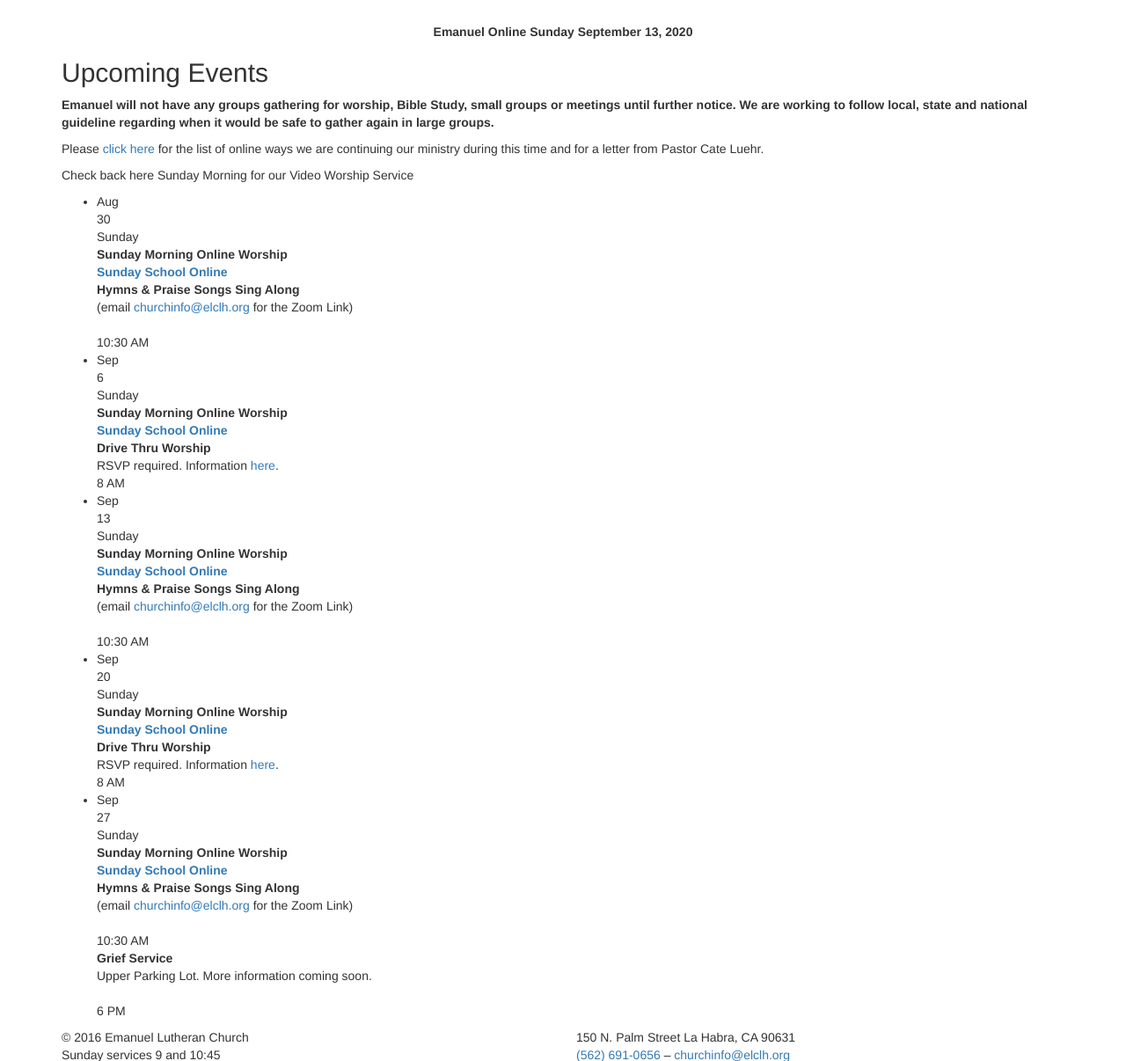
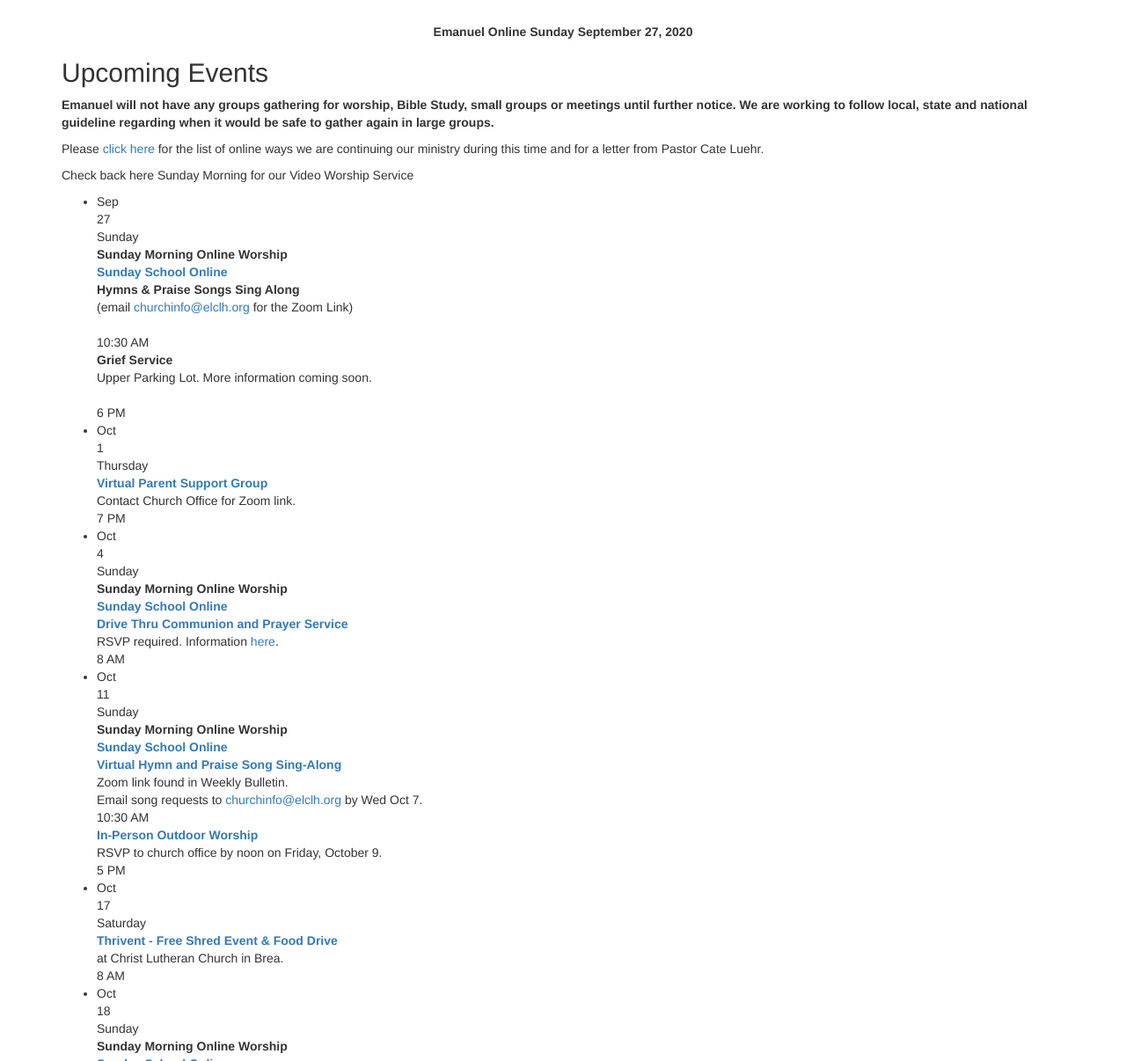
Before and after one commit to groberts314/EmanuelWeb, a PHP site: page / in a window 1280 px wide. Shown: the part 2129-3335 px from the top of the page at 88% size. Run offline with PHP 8.4, Linux system fonts and the light colour scheme; some libraries are stand-ins or nearby versions.

Commit message:
Updates for September 27, 2020 and month of October 2020
* Homepage video
* Sunday School Online
* October 2020 Newsletter
* October 2020 Calendar
* Upcoming Events

```diff
--- a/app-data/upcoming-events.php
+++ b/app-data/upcoming-events.php
@@ -1,165 +1,6 @@
 <?php
   return array(
     0 => array(
-      'date' => '2020-08-16',
-      'content' => <<<HTML
-<div class="event-detail">
-  <div class="event-description">
-    <strong>Sunday Morning Online Worship</strong>
-  </div>
-</div>
-<div class="event-detail">
-  <div class="event-description">
-    <a href="/sunday-school-online"><strong>Sunday School Online</strong></a>
-  </div>
-</div>
-<div class="event-detail">
-  <div class="event-description">
-    <strong>Hymns &amp; Praise Songs Sing Along</strong>
-    <br />
-    (email <a href="mailto:churchinfo@elclh.org">churchinfo@elclh.org</a> for the Zoom Link)
-  </div>
-</div>
-<div class="event-detail">
-  <div class="event-description">&nbsp;</div>
-  <div class="event-time">
-    10:30 AM
-  </div>
-</div>
-HTML
-    ),
-    1 => array(
-      'date' => '2020-08-23',
-      'content' => <<<HTML
-<div class="event-detail">
-  <div class="event-description">
-    <strong>Sunday Morning Online Worship</strong>
-  </div>
-</div>
-<div class="event-detail">
-  <div class="event-description">
-    <a href="/sunday-school-online"><strong>Sunday School Online</strong></a>
-  </div>
-</div>
-<div class="event-detail">
-  <div class="event-description">
-    <strong>Drive Thru Worship</strong>
-    <br />
-    RSVP required. Information <a href="https://www.youtube.com/watch?v=jHWKjSmaFls" target="_blank">here</a>.
-  </div>
-  <div class="event-time">
-    8 AM
-  </div>
-</div>
-HTML
-    ),
-    2 => array(
-      'date' => '2020-08-30',
-      'content' => <<<HTML
-<div class="event-detail">
-  <div class="event-description">
-    <strong>Sunday Morning Online Worship</strong>
-  </div>
-</div>
-<div class="event-detail">
-  <div class="event-description">
-    <a href="/sunday-school-online"><strong>Sunday School Online</strong></a>
-  </div>
-</div>
-<div class="event-detail">
-  <div class="event-description">
-    <strong>Hymns &amp; Praise Songs Sing Along</strong>
-    <br />
-    (email <a href="mailto:churchinfo@elclh.org">churchinfo@elclh.org</a> for the Zoom Link)
-  </div>
-</div>
-<div class="event-detail">
-  <div class="event-description">&nbsp;</div>
-  <div class="event-time">
-    10:30 AM
-  </div>
-</div>
-HTML
-    ),
-    3 => array(
-      'date' => '2020-09-06',
-      'content' => <<<HTML
-<div class="event-detail">
-  <div class="event-description">
-    <strong>Sunday Morning Online Worship</strong>
-  </div>
-</div>
-<div class="event-detail">
-  <div class="event-description">
-    <a href="/sunday-school-online"><strong>Sunday School Online</strong></a>
-  </div>
-</div>
-<div class="event-detail">
-  <div class="event-description">
-    <strong>Drive Thru Worship</strong>
-    <br />
-    RSVP required. Information <a href="https://www.youtube.com/watch?v=jHWKjSmaFls" target="_blank">here</a>.
-  </div>
-  <div class="event-time">
-    8 AM
-  </div>
-</div>
-HTML
-    ),
-    4 => array(
-      'date' => '2020-09-13',
-      'content' => <<<HTML
-<div class="event-detail">
-  <div class="event-description">
-    <strong>Sunday Morning Online Worship</strong>
-  </div>
-</div>
-<div class="event-detail">
-  <div class="event-description">
-    <a href="/sunday-school-online"><strong>Sunday School Online</strong></a>
-  </div>
-</div>
-<div class="event-detail">
-  <div class="event-description">
-    <strong>Hymns &amp; Praise Songs Sing Along</strong>
-    <br />
-    (email <a href="mailto:churchinfo@elclh.org">churchinfo@elclh.org</a> for the Zoom Link)
-  </div>
-</div>
-<div class="event-detail">
-  <div class="event-description">&nbsp;</div>
-  <div class="event-time">
-    10:30 AM
-  </div>
-</div>
-HTML
-    ),
-    5 => array(
-      'date' => '2020-09-20',
-      'content' => <<<HTML
-<div class="event-detail">
-  <div class="event-description">
-    <strong>Sunday Morning Online Worship</strong>
-  </div>
-</div>
-<div class="event-detail">
-  <div class="event-description">
-    <a href="/sunday-school-online"><strong>Sunday School Online</strong></a>
-  </div>
-</div>
-<div class="event-detail">
-  <div class="event-description">
-    <strong>Drive Thru Worship</strong>
-    <br />
-    RSVP required. Information <a href="https://www.youtube.com/watch?v=jHWKjSmaFls" target="_blank">here</a>.
-  </div>
-  <div class="event-time">
-    8 AM
-  </div>
-</div>
-HTML
-    ),
-    6 => array(
       'date' => '2020-09-27',
       'content' => <<<HTML
 <div class="event-detail">
@@ -198,6 +39,176 @@ HTML
     6 PM
   </div>
 HTML
+    ),
+    1 => array(
+      'date' => '2020-10-01',
+      'content' => <<<HTML
+<div class="event-detail">
+  <div class="event-description">
+    <a href="/event-fliers/2020-10-01-parent-support-group.jpg" target="_blank"><strong>Virtual Parent Support Group</strong></a>
+    <br />
+    Contact Church Office for Zoom link.
+  </div>
+  <div class="event-time">
+    7 PM
+  </div>
+</div>
+HTML
+    ),
+    2 => array(
+      'date' => '2020-10-04',
+      'content' => <<<HTML
+<div class="event-detail">
+  <div class="event-description">
+    <strong>Sunday Morning Online Worship</strong>
+  </div>
+</div>
+<div class="event-detail">
+  <div class="event-description">
+    <a href="/sunday-school-online"><strong>Sunday School Online</strong></a>
+  </div>
+</div>
+<div class="event-detail">
+  <div class="event-description">
+    <a href="/event-fliers/2020-10-drive-thru-communion.jpg" target="_blank"><strong>Drive Thru Communion and Prayer Service</strong></a>
+    <br />
+    RSVP required. Information <a href="https://www.youtube.com/watch?v=jHWKjSmaFls" target="_blank">here</a>.
+  </div>
+  <div class="event-time">
+    8 AM
+  </div>
+</div>
+HTML
+    ),
+    3 => array(
+      'date' => '2020-10-11',
+      'content' => <<<HTML
+<div class="event-detail">
+  <div class="event-description">
+    <strong>Sunday Morning Online Worship</strong>
+  </div>
+</div>
+<div class="event-detail">
+  <div class="event-description">
+    <a href="/sunday-school-online"><strong>Sunday School Online</strong></a>
+  </div>
+</div>
+<div class="event-detail">
+  <div class="event-description">
+    <a href="/event-fliers/2020-10-sing-along.jpg" target="_blank"><strong>Virtual Hymn and Praise Song Sing-Along</strong></a>
+    <br />
+    Zoom link found in Weekly Bulletin.<br />
+    Email song requests to <a href="mailto:churchinfo@elclh.org">churchinfo@elclh.org</a> by Wed Oct 7.
+  </div>
+  <div class="event-time">
+    10:30 AM
+  </div>
+</div>
+<div class="event-detail">
+  <div class="event-description">
+    <a href="/event-fliers/2020-10-in-person-outdoor-worship.jpg" target="_blank"><strong>In-Person Outdoor Worship</strong></a>
+    <br />
+    RSVP to church office by noon on Friday, October 9.
+  </div>
+  <div class="event-time">
+    5 PM
+  </div>
+</div>
+HTML
+    ),
+    4 => array(
+      'date' => '2020-10-17',
+      'content' => <<<HTML
+<div class="event-detail">
+  <div class="event-description">
+    <a href="/event-fliers/2020-10-17-shred-event.jpg"><strong>Thrivent - Free Shred Event &amp; Food Drive</strong></a>
+    <br />
+    at Christ Lutheran Church in Brea.
+  </div>
+  <div class="event-time">
+    8 AM
+  </div>
+</div>
+HTML
+    ),
+    5 => array(
+      'date' => '2020-10-18',
+      'content' => <<<HTML
+<div class="event-detail">
+  <div class="event-description">
+    <strong>Sunday Morning Online Worship</strong>
+  </div>
+</div>
+<div class="event-detail">
+  <div class="event-description">
+    <a href="/sunday-school-online"><strong>Sunday School Online</strong></a>
+  </div>
+</div>
+<div class="event-detail">
+  <div class="event-description">
+    <a href="/event-fliers/2020-10-drive-thru-communion.jpg" target="_blank"><strong>Drive Thru Communion and Prayer Service</strong></a>
+    <br />
+    RSVP required. Information <a href="https://www.youtube.com/watch?v=jHWKjSmaFls" target="_blank">here</a>.
+  </div>
+  <div class="event-time">
+    8 AM
+  </div>
+</div>
+HTML
+    ),
+    6 => array(
+      'date' => '2020-10-20',
+      'content' => <<<HTML
+<div class="event-detail">
+  <div class="event-description">
+    <a href="/event-fliers/2020-10-20-joy-circle.jpg"><strong>Joy Circle</strong></a>
+    <br />
+    Contact Pastor Cate at <a href="mailto:pastorcate@elclh.org">pastorcate@elclh.org</a> for the Zoom link.
+  </div>
+  <div class="event-time">
+    9:30 AM
+  </div>
+</div>
+HTML
+    ),
+    7 => array(
+      'date' => '2020-10-25',
+      'content' => <<<HTML
+<div class="event-detail">
+  <div class="event-description">
+    <strong>Sunday Morning Online Worship</strong>
+  </div>
+</div>
+<div class="event-detail">
+  <div class="event-description">
+    <a href="/sunday-school-online"><strong>Sunday School Online</strong></a>
+  </div>
+</div>
+<div class="event-detail">
+  <div class="event-description">
+    <a href="/event-fliers/2020-10-sing-along.jpg" target="_blank"><strong>Virtual Hymn and Praise Song Sing-Along</strong></a>
+    <br />
+    Zoom link found in Weekly Bulletin.<br />
+    Email song requests to <a href="mailto:churchinfo@elclh.org">churchinfo@elclh.org</a> by Wed Oct 21.
+  </div>
+  <div class="event-time">
+    10:30 AM
+  </div>
+</div>
+<div class="event-detail">
+  <div class="event-description">
+    <a href="/event-fliers/2020-10-in-person-outdoor-worship.jpg" target="_blank"><strong>In-Person Outdoor Worship</strong></a>
+    <br />
+    RSVP to church office by noon on Friday, October 23.
+    <br /><br />
+    This Reformation Sunday worship service will feature the
+    <a href="2020-10-25-confirmation.jpg" target="_blank"><strong>Confirmands&rsquo; Affirmation of Baptism</strong></a>.
+  </div>
+  <div class="event-time">
+    5 PM
+  </div>
+</div>
+HTML
     )
   );
 ?>
--- a/calendar.php
+++ b/calendar.php
@@ -15,8 +15,8 @@
       <div class="col-xs-12">
         <h1 class="page-title">Event Calendar</h1>
         <p>
-          <a href="./calendars/calendar-2020-03.pdf" target="_blank">March 2020 printer-friendly calendar</a><br />
-          <a href="./calendars/calendar-2020-02.pdf" target="_blank">February 2020 printer-friendly calendar</a>
+          <a href="./calendars/calendar-2020-10.pdf" target="_blank">October 2020 printer-friendly calendar</a><br />
+          <? /*<a href="./calendars/calendar-2020-02.pdf" target="_blank">February 2020 printer-friendly calendar</a>*/ ?>
         </p>
         <iframe src="https://emanuellutheran.breezechms.com/embed/calendar/grid?size=medium&color=gray&calendars=srg9ErllnQBH%2BDD4NjLNQb4cUJHWej5sy5FLrtsbUc4x%2FLSC%2Fo4x2MFxxOZAJ4jli3mdvTLaVJQ5UvZ8ZI%2B31Q%3D%3D"
                 seamless="seamless"
--- a/index.php
+++ b/index.php
@@ -26,10 +26,10 @@
           <?php /*require_once('./partials/homepage-v2-photo-carousel.phtml')*/ ?>
           <?php /* Worship Video embedded from YouTube in "fluid width" container */ ?>
           <div class="fluid-width-video-wrapper">
-            <iframe class="video-iframe" src="https://www.youtube-nocookie.com/embed/VqTxaCM3JIg" frameborder="0" allow="accelerometer; autoplay; encrypted-media; gyroscope; picture-in-picture" allowfullscreen></iframe>
+            <iframe class="video-iframe" src="https://www.youtube-nocookie.com/embed/u_VcVo9TALE" frameborder="0" allow="accelerometer; autoplay; encrypted-media; gyroscope; picture-in-picture" allowfullscreen></iframe>
           </div>
           <p style="margin-top: 22px; text-align: center">
-            <strong>Emanuel Online Sunday September 13, 2020</strong><br />
+            <strong>Emanuel Online Sunday September 27, 2020</strong><br />
           </p>
       </div>
       <div class="module-container upcoming-events">
```
Also changed, not shown: newsletter.php (+7 -4 lines), sunday-school-online.php (+10 -0 lines).
